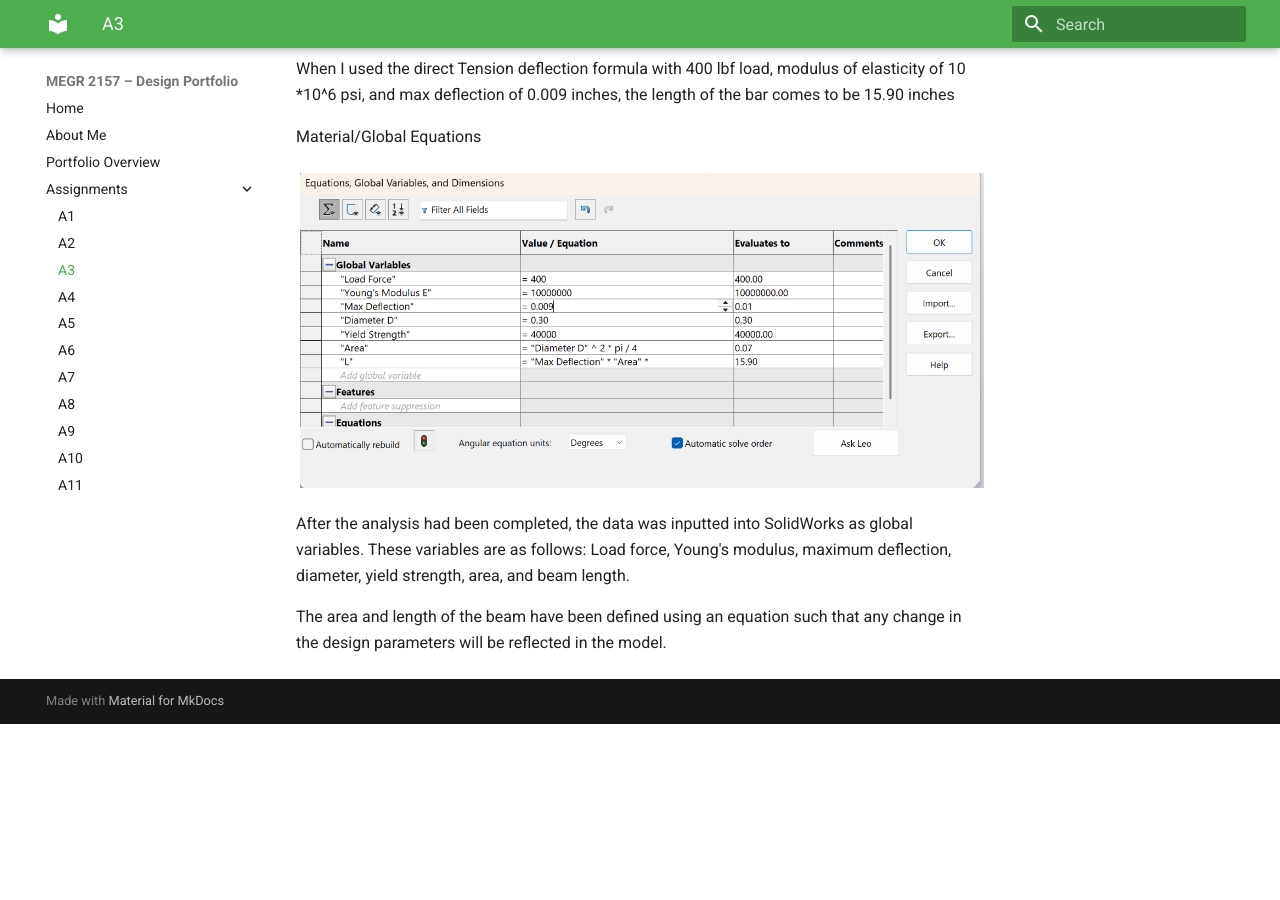
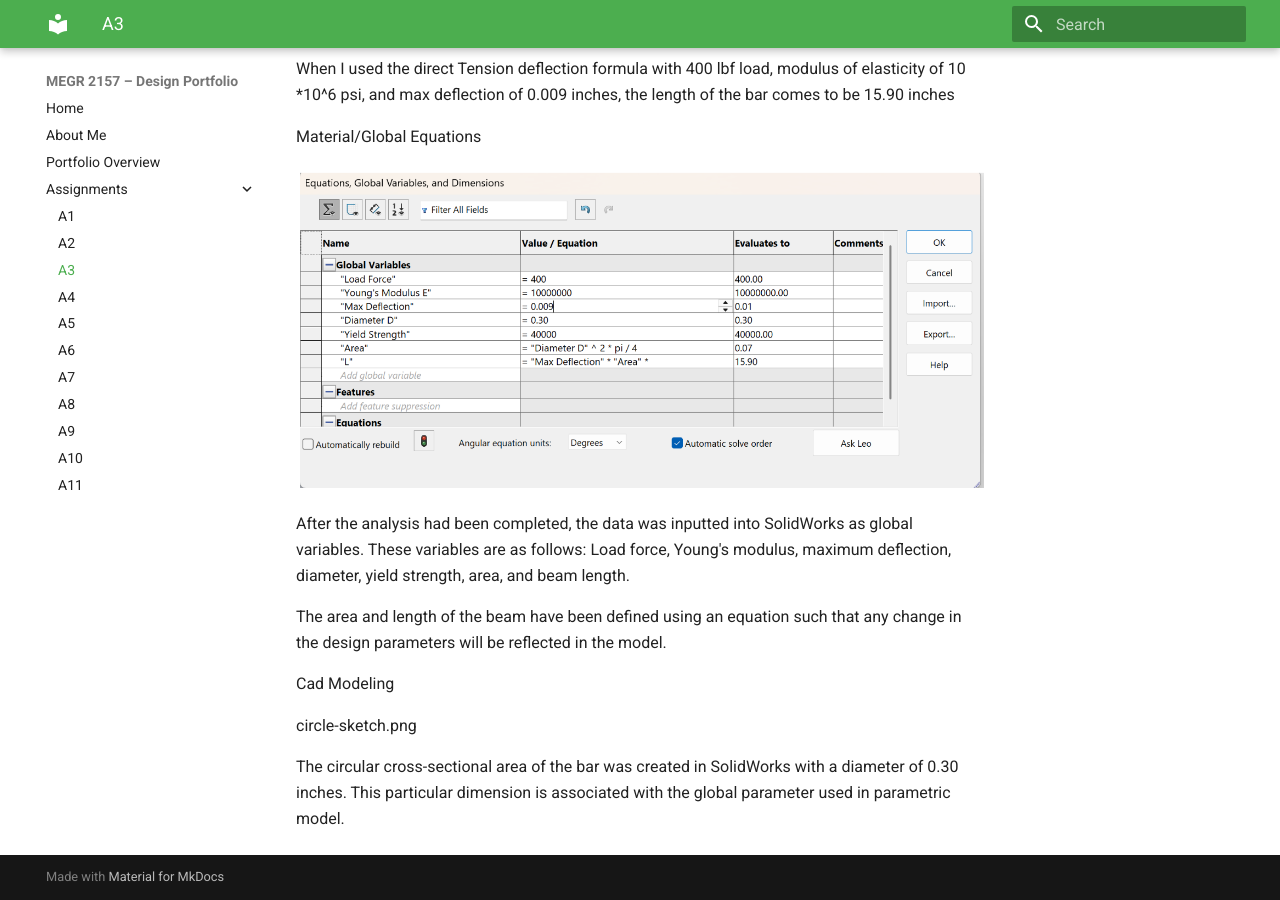
Before and after one commit to Amahaxr/design-projects-portfolio, an MkDocs documentation site: the page built from docs/assignments/A03/index.md, in a window 1280 px wide and 900 px high, scrolled down 800 px. Built offline with MkDocs 1.6.1 and Material for MkDocs 9.7.7, drawn with Linux system fonts in a browser that asks for light colours; before the commit the page ends 1524 px from its top, so only the background shows below that.

Commit message:
Update index.md with CAD modeling details
Added section on CAD modeling and included image reference.

```diff
--- a/docs/assignments/A03/index.md
+++ b/docs/assignments/A03/index.md
@@ -18,3 +18,9 @@ Material/Global Equations
 After the analysis had been completed, the data was inputted into SolidWorks as global variables. These variables are as follows: Load force, Young's modulus, maximum deflection, diameter, yield strength, area, and beam length.
 
 The area and length of the beam have been defined using an equation such that any change in the design parameters will be reflected in the model.
+
+Cad Modeling
+
+circle-sketch.png
+
+The circular cross-sectional area of the bar was created in SolidWorks with a diameter of 0.30 inches. This particular dimension is associated with the global parameter used in parametric model.
```
